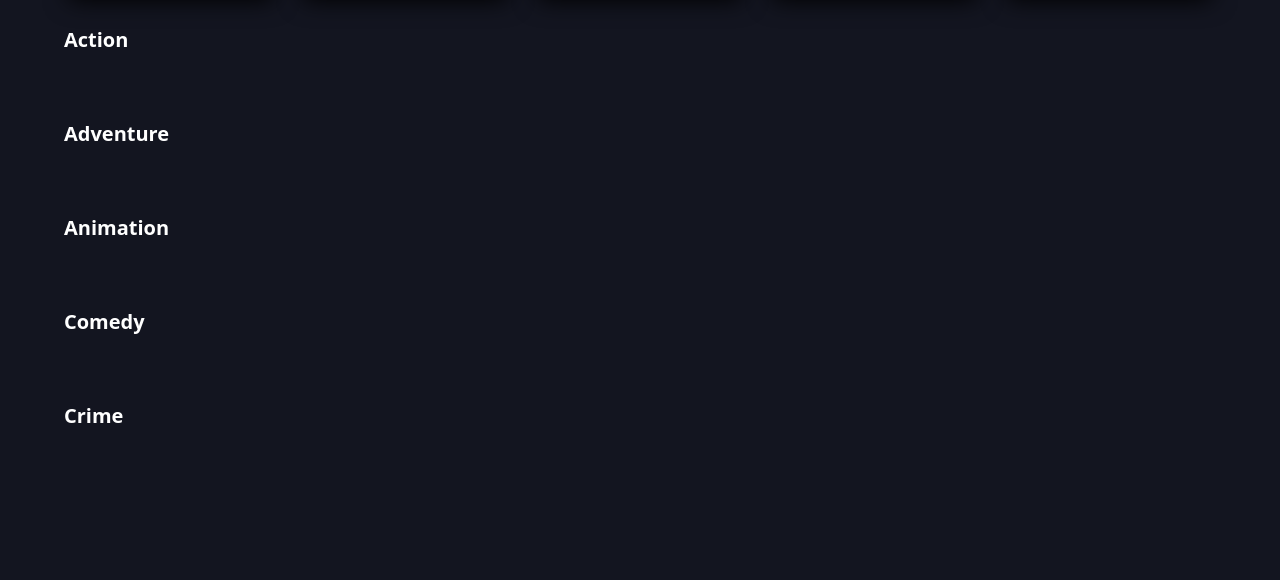
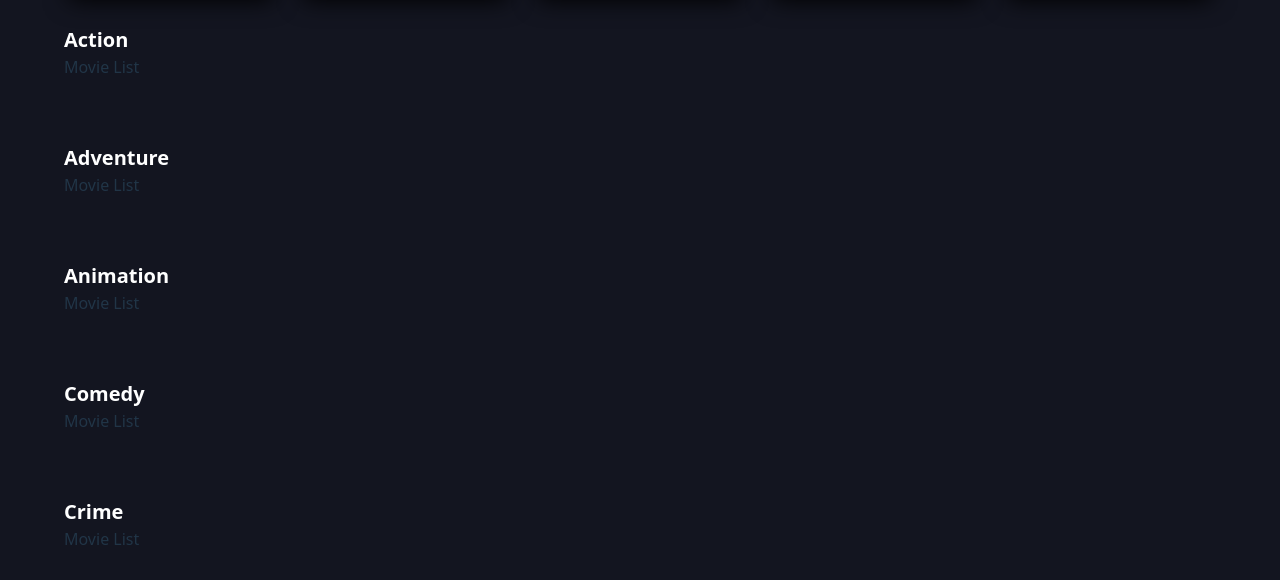
Before and after one commit to mmhdagungg/DisneyClone, a React (Vite) app: page / in a window 1280 px wide. Shown: the part 256-836 px from the top of the page. Before the commit the page ends 800 px from the top, so only its background shows below. Built offline with nearby package versions, Linux system fonts and the light colour scheme; no server answers.

Commit message:
add Movie List

```diff
--- a/src/components/GenreMovieList.jsx
+++ b/src/components/GenreMovieList.jsx
@@ -1,4 +1,5 @@
 import GenresList from "../constant/GenresList.jsx";
+import MovieList from "./MovieList.jsx";
 
 export default function GenreMovieList(){
     return <div>
@@ -6,6 +7,7 @@ export default function GenreMovieList(){
             <div className="p-8 px-8 md:px-16" >
                 <h2 className="text-[20px]
                 font-bold text-white">{item.name}</h2>
+                <MovieList/>
             </div>
         ))}
     </div>;
```
